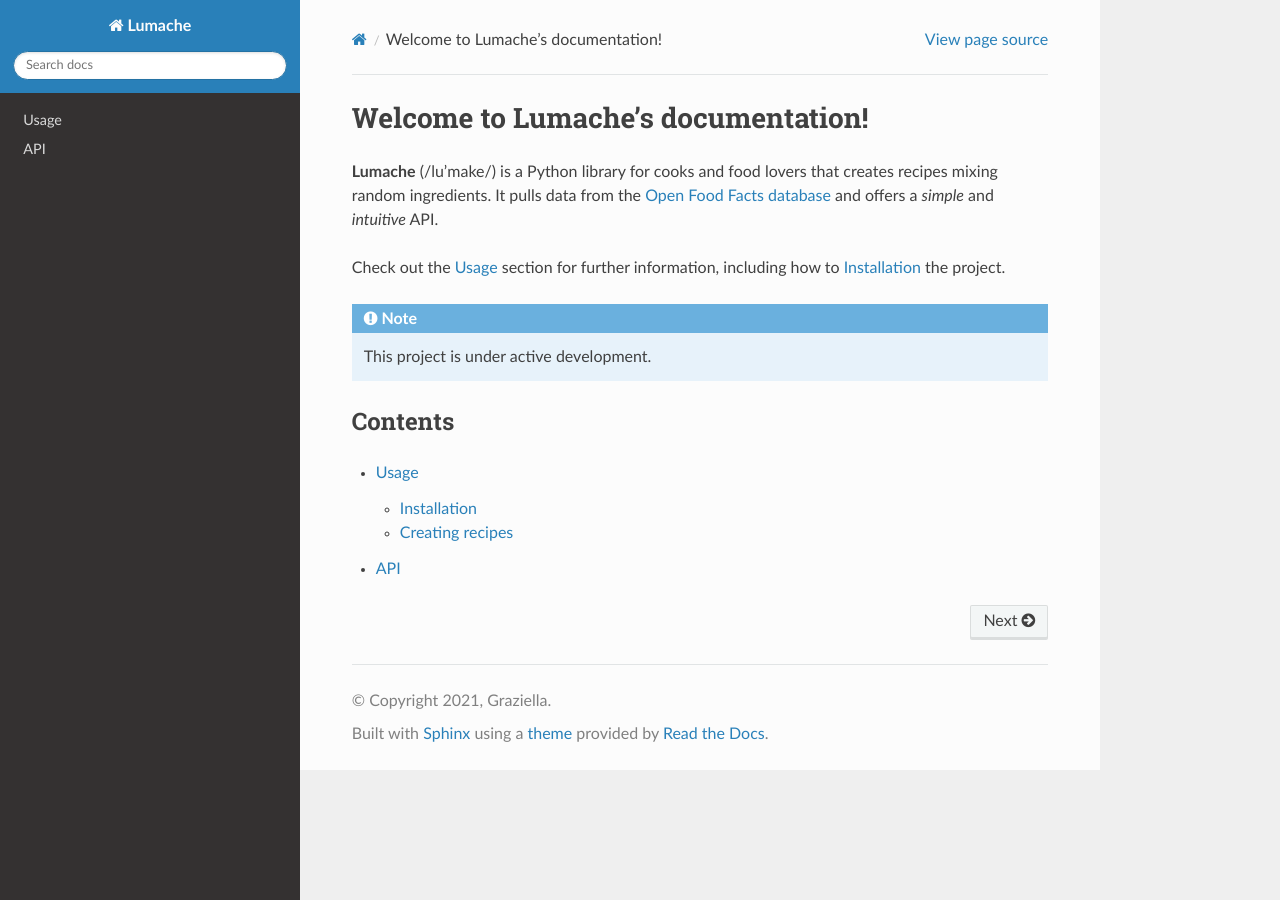
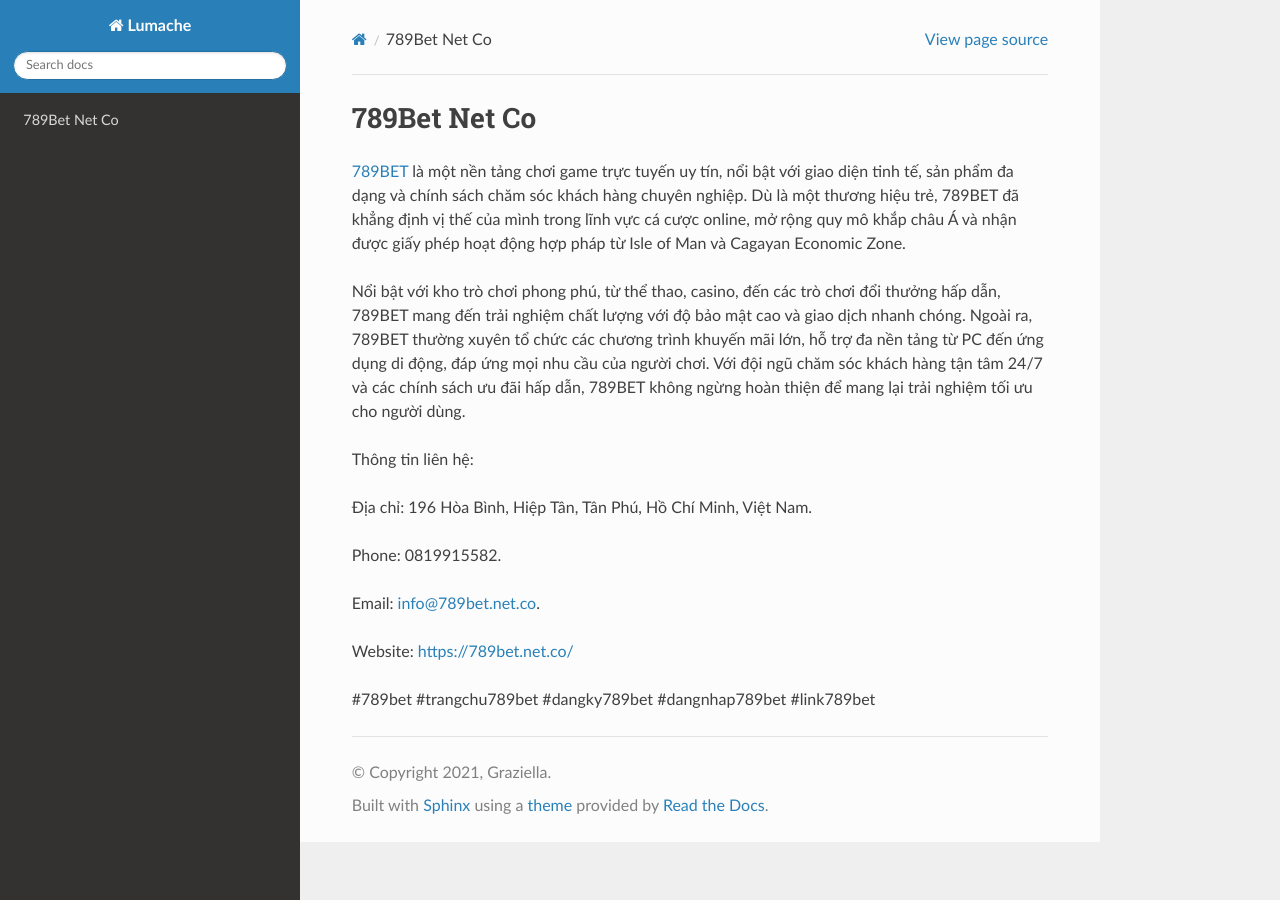
Before and after one commit to parkisngan19/789betnetco, a Sphinx documentation site: the page built from docs/source/index.rst, in a window 1280 px wide. Built offline with Sphinx 7.4.7 and the Read the Docs theme 3.1.0, drawn with Linux system fonts in a browser that asks for light colours.

Commit message:
Update index.rst

```diff
--- a/docs/source/index.rst
+++ b/docs/source/index.rst
@@ -1,22 +1,18 @@
-Welcome to Lumache's documentation!
+789Bet Net Co
 ===================================
 
-**Lumache** (/lu'make/) is a Python library for cooks and food lovers
-that creates recipes mixing random ingredients.
-It pulls data from the `Open Food Facts database <https://world.openfoodfacts.org/>`_
-and offers a *simple* and *intuitive* API.
+`789BET <https://789bet.net.co/>`_ là một nền tảng chơi game trực tuyến uy tín, nổi bật với giao diện tinh tế, sản phẩm đa dạng và chính sách chăm sóc khách hàng chuyên nghiệp. Dù là một thương hiệu trẻ, 789BET đã khẳng định vị thế của mình trong lĩnh vực cá cược online, mở rộng quy mô khắp châu Á và nhận được giấy phép hoạt động hợp pháp từ Isle of Man và Cagayan Economic Zone.
 
-Check out the :doc:`usage` section for further information, including
-how to :ref:`installation` the project.
+Nổi bật với kho trò chơi phong phú, từ thể thao, casino, đến các trò chơi đổi thưởng hấp dẫn, 789BET mang đến trải nghiệm chất lượng với độ bảo mật cao và giao dịch nhanh chóng. Ngoài ra, 789BET thường xuyên tổ chức các chương trình khuyến mãi lớn, hỗ trợ đa nền tảng từ PC đến ứng dụng di động, đáp ứng mọi nhu cầu của người chơi. Với đội ngũ chăm sóc khách hàng tận tâm 24/7 và các chính sách ưu đãi hấp dẫn, 789BET không ngừng hoàn thiện để mang lại trải nghiệm tối ưu cho người dùng.
 
-.. note::
+Thông tin liên hệ:
 
-   This project is under active development.
+Địa chỉ: 196 Hòa Bình, Hiệp Tân, Tân Phú, Hồ Chí Minh, Việt Nam.
 
-Contents
---------
+Phone: 0819915582.
 
-.. toctree::
+Email: info@789bet.net.co.
 
-   usage
-   api
+Website: https://789bet.net.co/
+
+#789bet #trangchu789bet #dangky789bet #dangnhap789bet #link789bet
```
